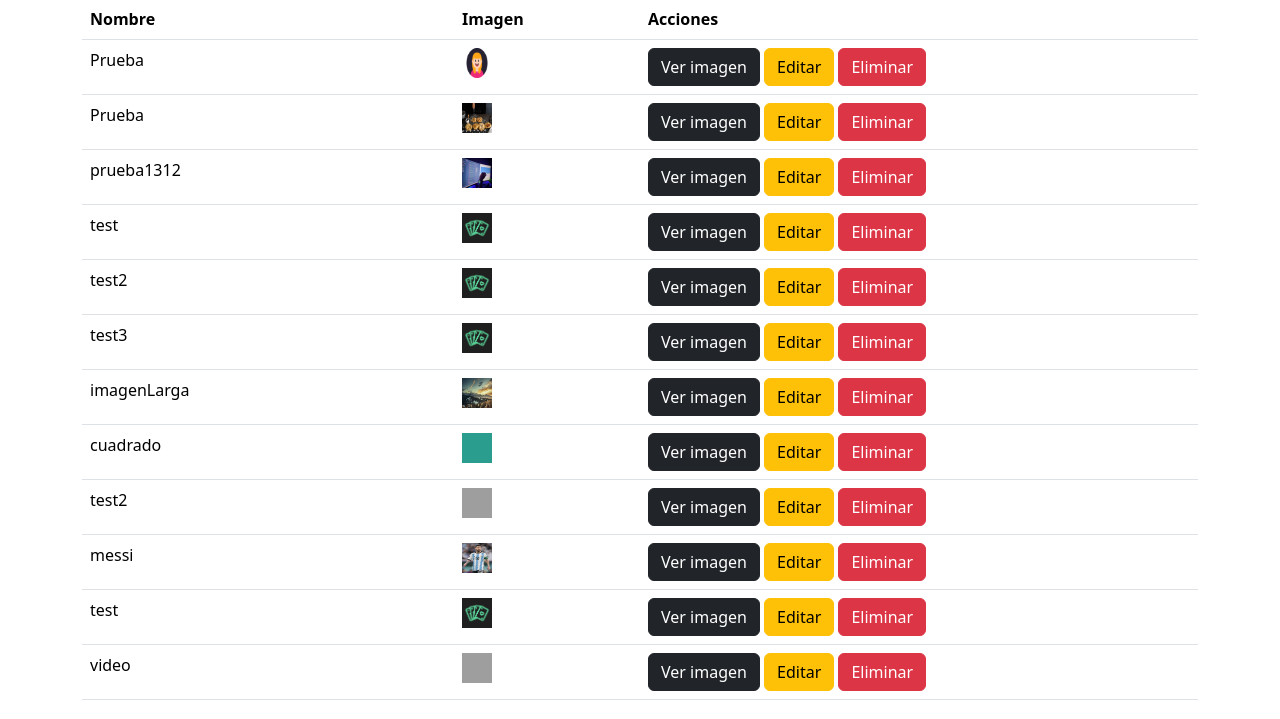
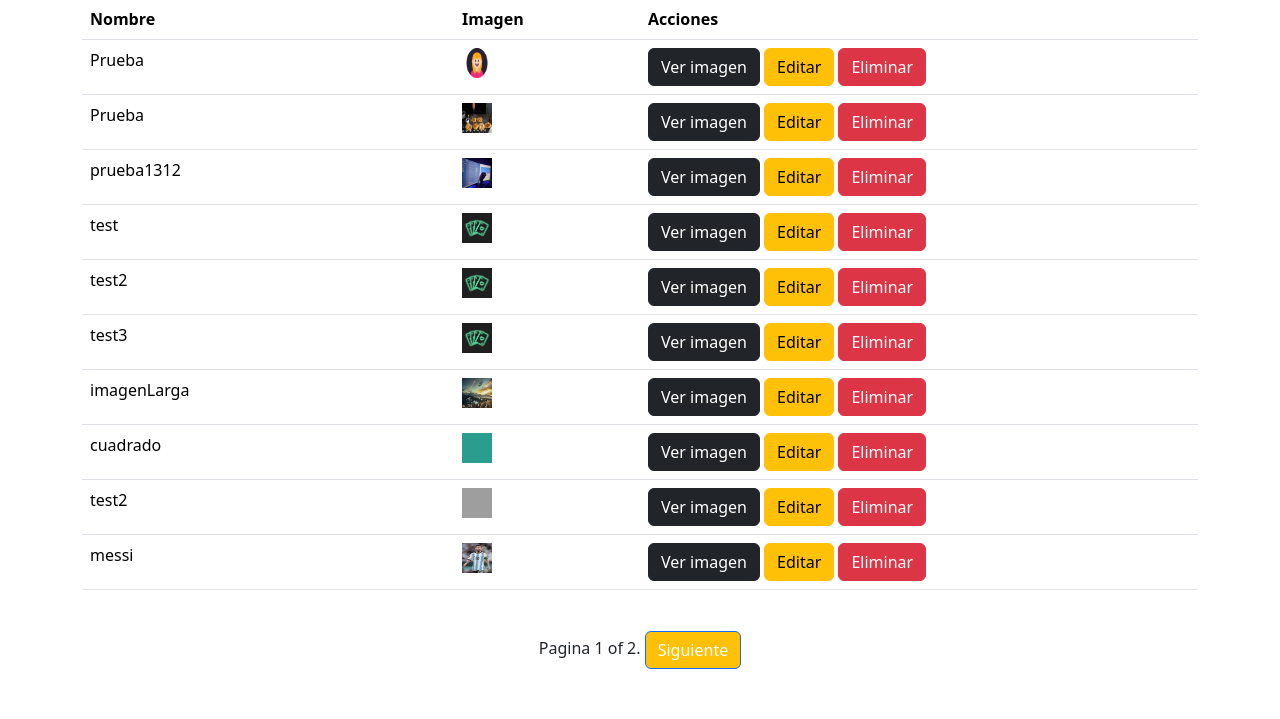
Before and after one commit to lisandrofunes/cicom-presentaciones, a Django app: page /archivo/archivos/ in a window 1280 px wide. Shown: the part 129-848 px from the top of the page. Run offline with Django 4.2, Linux system fonts and the light colour scheme; data comes from the database, SQL or seed files in the repository; grey boxes are pictures that could not be loaded.

Commit message:
se agrega paginacion

```diff
--- a/ImagenesApp/templates/ImagenesApp/archivo_list.html
+++ b/ImagenesApp/templates/ImagenesApp/archivo_list.html
@@ -36,8 +36,22 @@
 
 
 
-    {% else %}
-      <p>There are no books in the library.</p>
+    {% if is_paginated %}
+    <div class="pagination justify-content-center">
+      <span class="page-links" style="margin-bottom: 50px;margin-top: 25px;">
+          {% if page_obj.has_previous %}
+              <a href="{{ request.path }}?page={{ page_obj.previous_page_number }}" class="btn btn-primary"  style="background-color: #ffc107;">Anterior</a>
+          {% endif %}
+          <span class="page-current">
+              Pagina {{ page_obj.number }} of {{ page_obj.paginator.num_pages }}.
+          </span>
+          {% if page_obj.has_next %}
+              <a href="{{ request.path }}?page={{ page_obj.next_page_number }}" class="btn btn-primary"  style="background-color:  #ffc107;">Siguiente</a>
+          {% endif %}
+      </span>
+  </div>
+
+{% endif %}
     {% endif %}
   </div>
 {% endblock %}
--- a/ImagenesApp/views.py
+++ b/ImagenesApp/views.py
@@ -77,6 +77,7 @@ from django.views import generic
 
 class ArchivoListView(generic.ListView):
     model = Archivo
+    paginate_by = 10
 
 class PresentacionListView(generic.ListView):
     model = Presentacion
```
